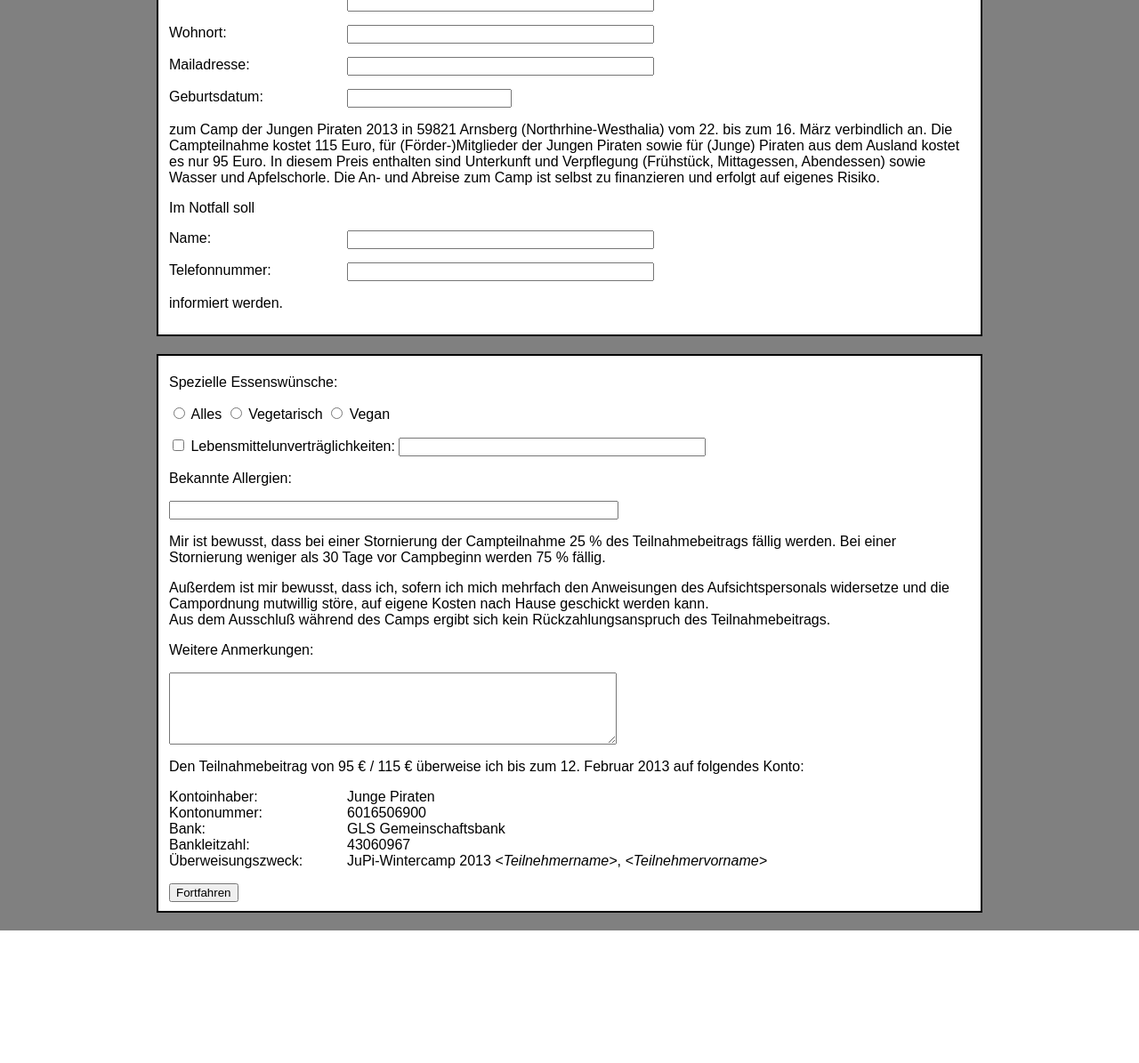
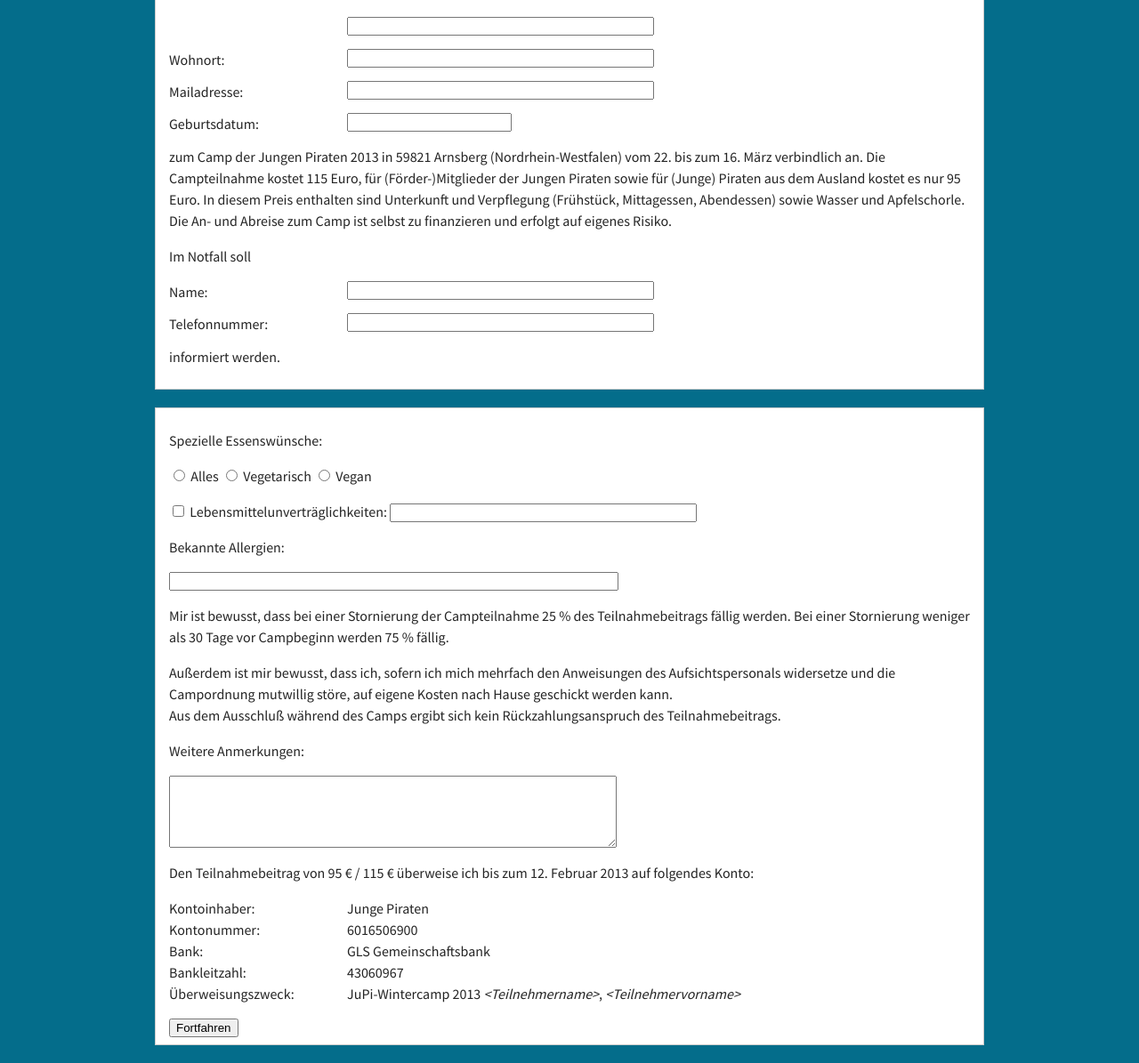
Before and after one commit to branleb/jupis-camp-online-application, a PHP site: page / in a window 1280 px wide. Shown: the part 431-1626 px from the top of the page at 89% size. Before the commit the page ends 1477 px from the top, so only its background shows below. Run offline with PHP 8.4, Linux system fonts and the light colour scheme.

Commit message:
Improved markup & stylesheet

```diff
--- a/index.php
+++ b/index.php
@@ -98,20 +98,12 @@ if (isset($_REQUEST["mail"])) {
 header("Content-Type: text/html; charset=utf-8");
 ?>
 <html>
-<head>
-<title>Anmeldung zum JuPi-Wintercamp 2013</title>
-<style type="text/css">
-body {font-family:sans-serif; margin:15px; background:gray;}
-fieldset {border:2px solid black; width: 900px; margin:0px auto 20px auto; background:white;}
-#logo {float:right; margin:20px;}
-dt {float:left;}
-dd {margin-left:200px; margin-bottom:15px;}
-.konto dd {margin-bottom:0px;}
-.error {margin: 0px auto 20px auto; color:#bb0000; background:white; border:5px solid #bb0000; width:900px;}
-body>p {background:white; width:900px; margin: 0px auto 20px auto; border:2px solid black;}
-</style>
-</head>
-<body>
+  <head>
+    <title>Anmeldung zum JuPi-Wintercamp 2013</title>
+    <link rel='stylesheet' href='https://fonts.googleapis.com/css?family=Source+Sans+Pro:400,300,700' />
+    <link rel='stylesheet' href='main.css' />
+  </head>
+  <body>
 <?php
 if (false) {
 ?>
@@ -140,8 +132,7 @@ if (isset($_REQUEST["check"])) {
 <form action="<?php echo $_SERVER["PHP_SELF"]; ?>" method="post" accept-charset="utf-8">
  <fieldset>
   <img src="//www.junge-piraten.de/logo.png" id="logo" />
-  <h1>Junge Piraten</h1>
-  <p>Anmeldung zum Wintercamp 2013</p>
+  <h1>Anmeldung zum Wintercamp 2013</h1>
   <p>Hiermit melde ich mich <!-- / mein Kind --></p>
   <dl>
    <dt>Name:</dt>
@@ -157,7 +148,7 @@ if (isset($_REQUEST["check"])) {
    <dt>Geburtsdatum:</dt>
    <dd><input type="text" name="geburtsdatum" value="<?php echo Util::val("geburtsdatum"); ?>" size="20" /></dd>
   </dl>
-  <p>zum Camp der Jungen Piraten 2013 in 59821 Arnsberg (Northrhine-Westhalia) vom 22. bis zum
+  <p>zum Camp der Jungen Piraten 2013 in 59821 Arnsberg (Nordrhein-Westfalen) vom 22. bis zum
    16. März verbindlich an. Die Campteilnahme kostet 115 Euro,
    für (F&ouml;rder-)Mitglieder der Jungen Piraten sowie für (Junge) Piraten aus dem Ausland
    kostet es nur 95 Euro. In diesem Preis enthalten sind Unterkunft und Verpflegung (Frühstück, Mittagessen, Abendessen) sowie Wasser und Apfelschorle.
--- /dev/null
+++ b/main.css
@@ -0,0 +1,56 @@
+body {
+	font-family: 'Source Sans Pro', sans-serif;
+	margin:15px;
+	background: #046D8B;
+
+	color: #242424;
+	font-size: 16px;
+	line-height: 1.5;
+}
+
+fieldset {
+	border:1px solid #ccc;
+	max-width: 900px;
+	margin:0px auto 20px auto;
+	padding: 8px 15px;
+	background:white;
+}
+
+#logo {
+	float:right;
+	margin:20px;
+}
+
+dt {
+	float:left;
+}
+
+dd {
+	margin-left:200px;
+	margin-bottom:15px;
+}
+
+.konto dd {
+	margin-bottom:0px;
+}
+
+.error {
+	margin: 0px auto 20px auto;
+	color:#bb0000;
+	background:white;
+	border:5px solid #bb0000;
+	width:900px;
+}
+
+body>p {
+	background:white;
+	max-width:900px;
+	margin: 0px auto 20px auto;
+	border:1px solid #ccc;
+	padding: 8px 15px;
+}
+
+a, a:hover {
+	color: #DE2355;
+	text-decoration: none;
+}
```
Also changed, not shown: index.en.php (+3 -12 lines).
